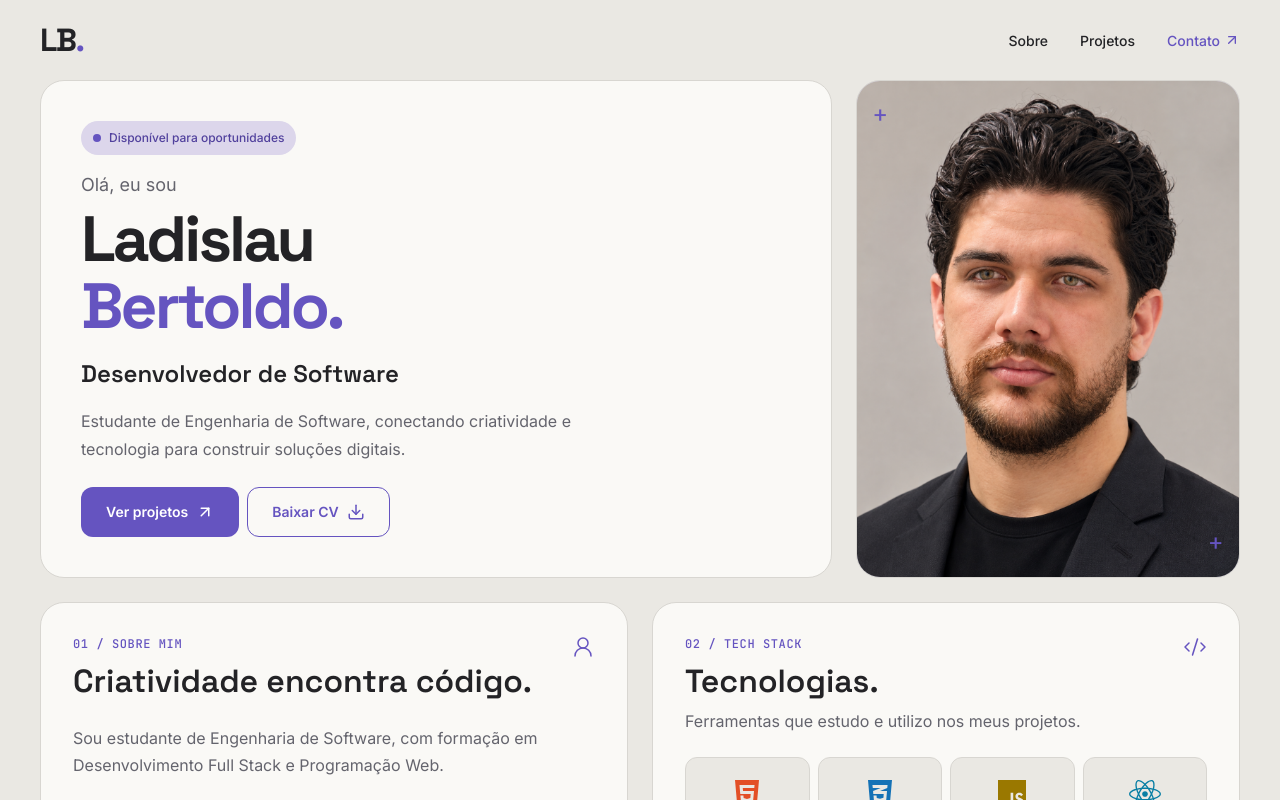
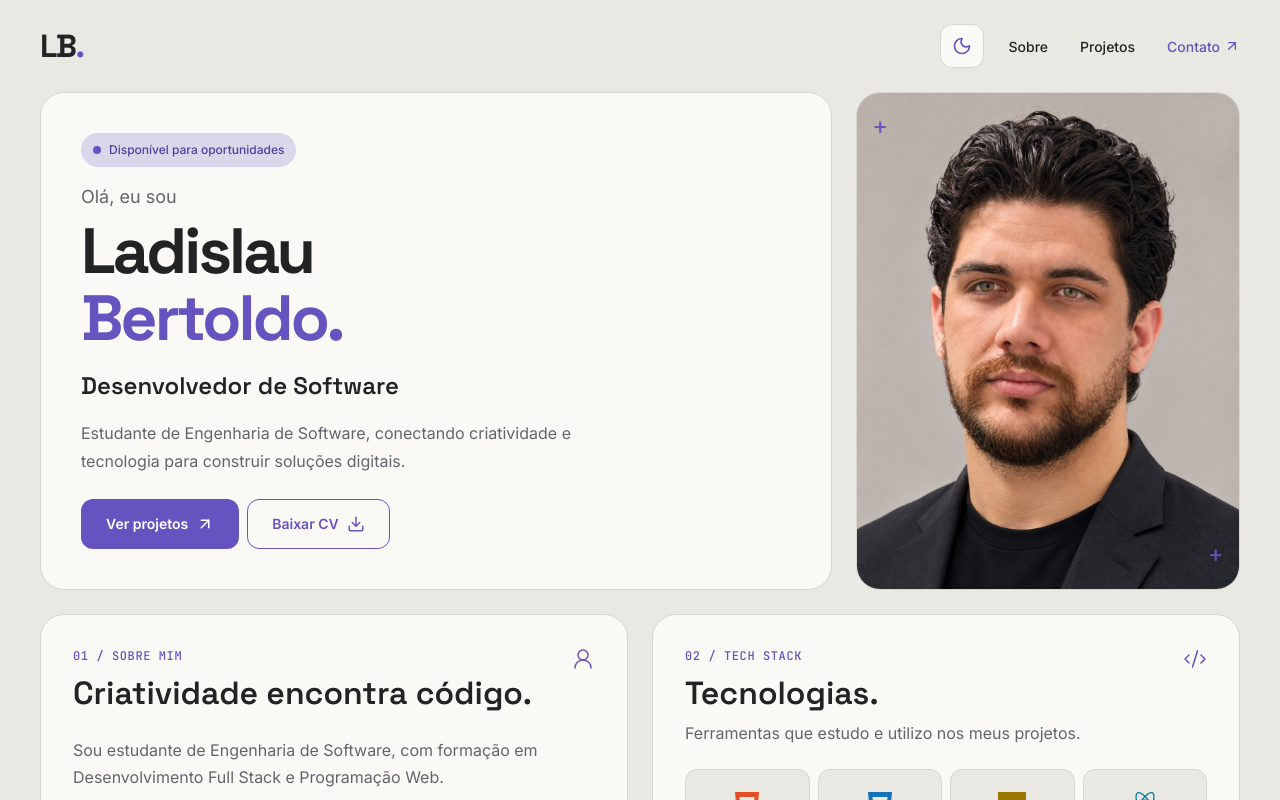
Before and after one commit to BertoldoDeveloper/protifolio-web, a React (Vite) app: page / in a window 1280 px wide. Shown: the top 800 px of the page. Built offline with nearby package versions, Linux system fonts and the light colour scheme.

Commit message:
feat: Implementando sistema de tema Ligth Mode e Dark Mode

```diff
--- a/index.html
+++ b/index.html
@@ -9,6 +9,19 @@
       content="Portfólio profissional de Ladislau Bertoldo, estudante de Engenharia de Software e desenvolvedor em início de carreira."
     />
     <meta name="theme-color" content="#EAE8E3" />
+
+    <script>
+      try {
+        const savedTheme = localStorage.getItem("portfolio-theme");
+
+        const theme = savedTheme === "dark" ? "dark" : "light";
+
+        document.documentElement.dataset.theme = theme;
+      } catch {
+        document.documentElement.dataset.theme = "light";
+      }
+    </script>
+
     <link rel="preconnect" href="https://fonts.googleapis.com" />
     <link rel="preconnect" href="https://fonts.gstatic.com" crossorigin />
     <link
--- a/src/App.jsx
+++ b/src/App.jsx
@@ -10,29 +10,26 @@ import Education from "./sections/Education/Education";
 import Experience from "./sections/Experience/Experience";
 import Contact from "./sections/Contact/Contact";
 
+import useTheme from "./hooks/useTheme";
+
 import "./App.css";
 
 function App() {
+  const { theme, toggleTheme } = useTheme();
+
   return (
     <>
-      <Header />
+      <Header theme={theme} onToggleTheme={toggleTheme} />
 
       <main className="container">
         <div className="bento-grid">
           <Hero />
-
           <Profile />
-
           <About />
-
           <TechStack />
-
           <Projects />
-
           <Education />
-
           <Experience />
-
           <Contact />
         </div>
       </main>
--- a/src/components/Header/Header.css
+++ b/src/components/Header/Header.css
@@ -157,3 +157,23 @@
     transition: none;
   }
 }
+
+/* Theme toggle e acoes mobile */
+
+.header__actions {
+  display: flex;
+  align-items: center;
+  gap: var(--space-2);
+}
+
+@media (min-width: 601px) {
+  .header__actions {
+    margin-left: auto;
+  }
+}
+
+@media (max-width: 600px) {
+  .header__actions {
+    margin-left: auto;
+  }
+}
--- a/src/components/Header/Header.jsx
+++ b/src/components/Header/Header.jsx
@@ -2,30 +2,26 @@ import { useState, useRef } from "react";
 
 import { ArrowUpRight, Menu, X } from "lucide-react";
 
+import ThemeToggle from "../ThemeToggle/ThemeToggle";
+
 import "./Header.css";
 
-function Header() {
-  // Estado responsável pela abertura do menu
+function Header({ theme, onToggleTheme }) {
   const [isMenuOpen, setIsMenuOpen] = useState(false);
 
-  // Referência ao botão de navegação mobile
   const menuButtonRef = useRef(null);
 
-  // Alterna entre aberto e fechado
   function toggleMenu() {
     setIsMenuOpen((previousState) => !previousState);
   }
 
-  // Fecha o menu
   function closeMenu() {
     setIsMenuOpen(false);
   }
 
-  // Fecha o menu utilizando Escape
   function handleKeyDown(event) {
     if (event.key === "Escape" && isMenuOpen) {
       closeMenu();
-
       menuButtonRef.current?.focus();
     }
   }
@@ -40,6 +36,9 @@ function Header() {
       >
         LB<span>.</span>
       </a>
+
+      <div className="header__actions">
+        <ThemeToggle theme={theme} onToggle={onToggleTheme} />
 
         <button
           ref={menuButtonRef}
@@ -58,6 +57,7 @@ function Header() {
             <Menu size={24} aria-hidden="true" />
           )}
         </button>
+      </div>
 
       <nav
         id="primary-navigation"
--- /dev/null
+++ b/src/components/ThemeToggle/ThemeToggle.css
@@ -0,0 +1,45 @@
+.theme-toggle {
+  display: inline-flex;
+  align-items: center;
+  justify-content: center;
+
+  width: 44px;
+  height: 44px;
+  padding: 0;
+
+  flex-shrink: 0;
+
+  background-color: var(--color-surface);
+  color: var(--color-primary);
+
+  border: 1px solid var(--color-border);
+  border-radius: var(--radius-md);
+
+  cursor: pointer;
+
+  transition:
+    background-color var(--transition-base),
+    transform var(--transition-base);
+}
+
+@media (hover: hover) {
+  .theme-toggle:hover {
+    background-color: var(--color-accent);
+    transform: translateY(-2px);
+  }
+}
+
+.theme-toggle:active {
+  transform: translateY(0);
+}
+
+@media (prefers-reduced-motion: reduce) {
+  .theme-toggle {
+    transition: none;
+    transform: none;
+  }
+
+  .theme-toggle:hover {
+    transform: none;
+  }
+}
--- /dev/null
+++ b/src/components/ThemeToggle/ThemeToggle.jsx
@@ -0,0 +1,27 @@
+import { Moon, Sun } from "lucide-react";
+
+import "./ThemeToggle.css";
+
+function ThemeToggle({ theme, onToggle }) {
+  const isDark = theme === "dark";
+
+  const label = isDark ? "Ativar tema claro" : "Ativar tema escuro";
+
+  return (
+    <button
+      type="button"
+      className="theme-toggle"
+      onClick={onToggle}
+      aria-label={label}
+      title={label}
+    >
+      {isDark ? (
+        <Sun size={20} aria-hidden="true" />
+      ) : (
+        <Moon size={20} aria-hidden="true" />
+      )}
+    </button>
+  );
+}
+
+export default ThemeToggle;
--- /dev/null
+++ b/src/hooks/useTheme.js
@@ -0,0 +1,46 @@
+import { useState, useEffect } from "react";
+
+const STORAGE_KEY = "portfolio-theme";
+
+// Recupera a preferencia salva pelo visitante
+function getInitialTheme() {
+  try {
+    const savedTheme = localStorage.getItem(STORAGE_KEY);
+
+    if (savedTheme === "light" || savedTheme === "dark") {
+      return savedTheme;
+    }
+  } catch {
+    // O armazenamento pode estar indisponível
+  }
+
+  // Tema padrao da nossa identidade visual
+  return "light";
+}
+
+function useTheme() {
+  const [theme, setTheme] = useState(getInitialTheme);
+
+  // Sincroniza o tema com o navegador
+  useEffect(() => {
+    document.documentElement.dataset.theme = theme;
+
+    try {
+      localStorage.setItem(STORAGE_KEY, theme);
+    } catch {
+      // O tema continua funcionando sem persistencia
+    }
+  }, [theme]);
+
+  // Alterna entre os dois temas
+  function toggleTheme() {
+    setTheme((previousTheme) => (previousTheme === "light" ? "dark" : "light"));
+  }
+
+  return {
+    theme,
+    toggleTheme,
+  };
+}
+
+export default useTheme;
--- a/src/styles/global.css
+++ b/src/styles/global.css
@@ -52,3 +52,25 @@ a {
     scroll-behavior: auto;
   }
 }
+
+/* Tema de transicoes */
+
+body {
+  transition:
+    background-color var(--transition-base),
+    color var(--transition-base);
+}
+
+.card {
+  transition:
+    background-color var(--transition-base),
+    border-color var(--transition-base),
+    color var(--transition-base);
+}
+
+@media (prefers-reduced-motion: reduce) {
+  body,
+  .card {
+    transition: none;
+  }
+}
--- a/src/styles/variables.css
+++ b/src/styles/variables.css
@@ -1,4 +1,12 @@
 :root {
+  /* Tema especifico de cores */
+
+  color-scheme: light;
+
+  --color-on-primary: #ffffff;
+
+  --color-on-preview: #51419d;
+
   /* Cores */
   --color-background: #eae8e3;
   --color-surface: #faf9f6;
@@ -27,7 +35,7 @@
   --text-3xl: 2.5rem;
   --text-display: 4rem;
 
-  /* Espaçamento */
+  /* Espacamento */
   --space-1: 4px;
   --space-2: 8px;
   --space-3: 16px;
@@ -54,3 +62,23 @@
   --transition-fast: 150ms ease;
   --transition-base: 250ms ease;
 }
+
+/* Tema Dark */
+
+:root[data-theme="dark"] {
+  color-scheme: dark;
+
+  --color-background: #17171c;
+  --color-surface: #24232b;
+
+  --color-primary: #b4a5f5;
+  --color-primary-dark: #d5caff;
+  --color-accent: #393149;
+
+  --color-text-primary: #f5f3f0;
+  --color-text-secondary: #c3c0cd;
+  --color-border: #45434f;
+
+  --color-on-primary: #17171c;
+  --color-on-preview: #51419d;
+}
```
Lines whose indentation alone changed are shown as unchanged.
